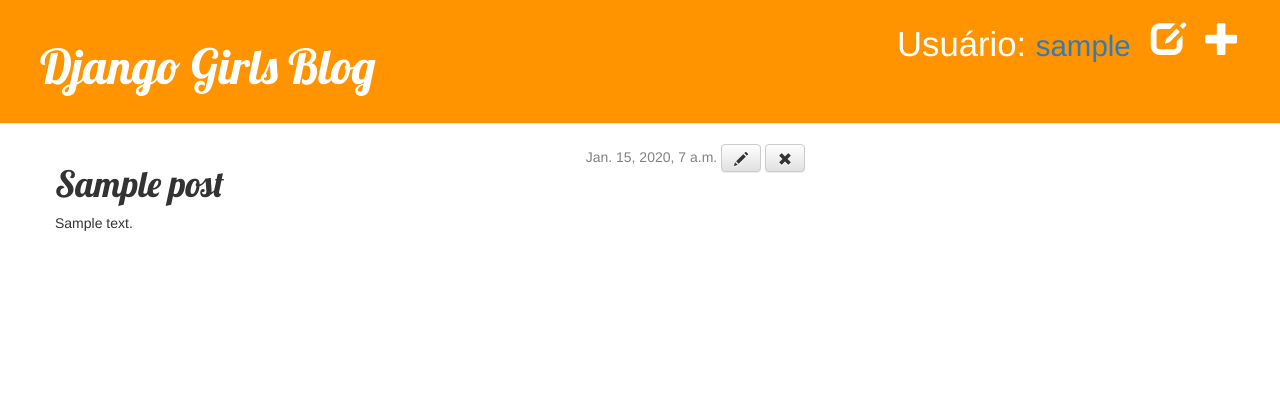
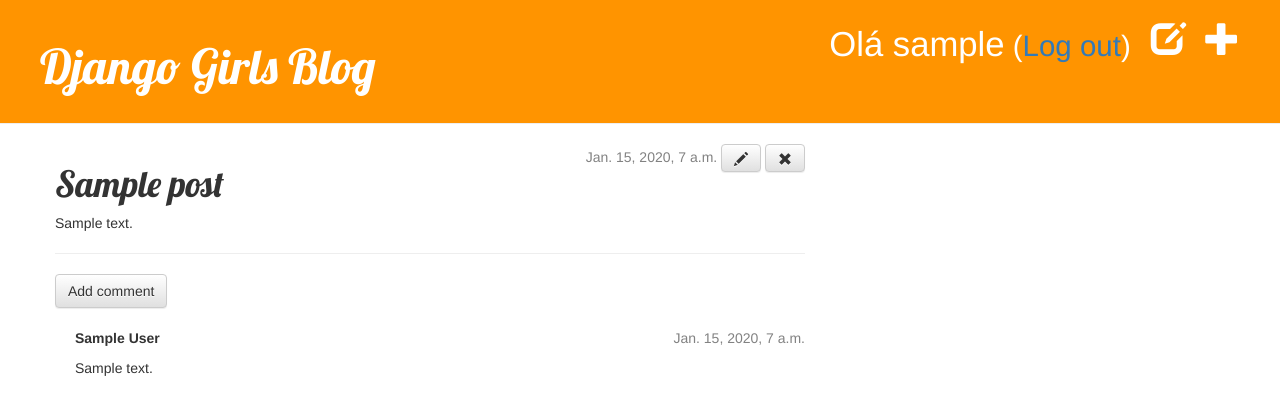
Before and after one commit to robertovieira/my_first_blog, a Django app: page /post/1/ in a window 1280 px wide. Shown: the top 415 px of the page. Run offline with Django 3.2, Linux system fonts and the light colour scheme; a user stored in the database is signed in; tables that the repository leaves empty hold one stand-in row (values such as "Sample post"); some libraries are stand-ins or nearby versions.

Commit message:
Parte de comentarios implementada e funcionando corretamente.

```diff
--- a/blog/admin.py
+++ b/blog/admin.py
@@ -1,6 +1,7 @@
 from django.contrib import admin
-from .models import Post
+from .models import Post, Comment
 
 # Register your models here.
 
 admin.site.register(Post)
+admin.site.register(Comment)
--- a/blog/models.py
+++ b/blog/models.py
@@ -18,3 +18,20 @@ class Post(models.Model):
 
 	def __str__(self):
 		return self.title
+
+	def approved_comments(self):
+		return self.comments.filter(approved_comment=True)
+
+class Comment(models.Model):
+    post = models.ForeignKey('blog.Post', related_name='comments')
+    author = models.CharField(max_length=200)
+    text = models.TextField()
+    created_date = models.DateTimeField(default=timezone.now)
+    approved_comment = models.BooleanField(default=False)
+
+    def approve(self):
+        self.approved_comment = True
+        self.save()
+
+    def __str__(self):
+        return self.text
--- a/blog/static/css/blog.css
+++ b/blog/static/css/blog.css
@@ -45,3 +45,7 @@ h1, h2, h3, h4 {
 .post h1 a, .post h1 a:visited {
     color: #000000;
 }
+
+.comment {
+    margin: 20px 0px 20px 20px;
+}
--- a/blog/templates/blog/base.html
+++ b/blog/templates/blog/base.html
@@ -12,7 +12,7 @@
             {% if user.is_authenticated %}
                 <a href="{% url 'blog.views.post_new' %}" class="top-menu"><span class="glyphicon glyphicon-plus"></span></a>
                 <a href="{% url 'post_draft_list' %}" class="top-menu"><span class="glyphicon glyphicon-edit"></span></a>
-                <p class="top-menu">Usuário: <small><a href="{% url 'django.contrib.auth.views.logout' %}">{{ user.username }}</a></small>
+                <p class="top-menu">Olá {{ user.username }}<small> (<a href="{% url 'django.contrib.auth.views.logout' %}">Log out</a>)</small></p>
             {% else %}
                 <a href="{% url 'django.contrib.auth.views.login' %}" class="top-menu"><span class="glyphicon glyphicon-user"></span></a>
             {% endif %}
--- a/blog/templates/blog/post_detail.html
+++ b/blog/templates/blog/post_detail.html
@@ -11,9 +11,30 @@
 		{% endif %}
 		{% if user.is_authenticated %}
 		    <a class="btn btn-default" href="{% url 'blog.views.post_edit' pk=post.pk %}"><span class="glyphicon glyphicon-pencil"></span></a>
-		    <a class="btn btn-default" href="{% url 'post_remove' pk=post.pk %}"><span class="glyphicon glyphicon-remove"></span></a>
+		    <a class="btn btn-default" href="{% url 'blog.views.post_remove' pk=post.pk %}"><span class="glyphicon glyphicon-remove"></span></a>
 		{% endif %}
     </div>
     <h1>{{ post.title }}</h1>
     <p>{{ post.text|linebreaks }}</p>
+    <hr>
+    {% if post.published_date %}
+	    <a class="btn btn-default" href="{% url 'add_comment_to_post' pk=post.pk %}">Add comment</a>
+		{% for comment in post.comments.all %}
+		    {% if user.is_authenticated or comment.approved_comment %}
+		    <div class="comment">
+		        <div class="date">
+		            {{ comment.created_date }}
+		            {% if not comment.approved_comment %}
+		                <a class="btn btn-default" href="{% url 'blog.views.comment_remove' pk=comment.pk %}"><span class="glyphicon glyphicon-remove"></span></a>
+		                <a class="btn btn-default" href="{% url 'blog.views.comment_approve' pk=comment.pk %}"><span class="glyphicon glyphicon-ok"></span></a>
+		            {% endif %}
+		        </div>
+		        <strong>{{ comment.author }}</strong>
+		        <p>{{ comment.text|linebreaks }}</p>
+		    </div>
+		    {% endif %}
+		{% empty %}
+		    <p>Ainda não há comentários :(</p>
+		{% endfor %}
+	{% endif %}
 {% endblock %}
--- a/blog/templates/blog/post_list.html
+++ b/blog/templates/blog/post_list.html
@@ -8,6 +8,7 @@
 	        </div>
 	        <h1><a href="{% url 'blog.views.post_detail' pk=post.pk %}">{{ post.title }}</a></h1>
 	        <p>{{ post.text|linebreaks }}</p>
+	        <a href="{% url 'blog.views.post_detail' pk=post.pk %}">Comentários: {{ post.approved_comments.count }}</a>
 	    </div>
 	{% endfor %}
 {% endblock content %}
--- a/blog/urls.py
+++ b/blog/urls.py
@@ -9,4 +9,7 @@ urlpatterns = [
     url(r'^drafts/$',	views.post_draft_list,	name='post_draft_list'),
     url(r'^post/(?P<pk>[0-9]+)/publish/$', views.post_publish, name='post_publish'),
     url(r'^post/(?P<pk>[0-9]+)/remove/$', views.post_remove, name='post_remove'),
+    url(r'^post/(?P<pk>[0-9]+)/comment/$', views.add_comment_to_post, name='add_comment_to_post'),
+    url(r'^comment/(?P<pk>[0-9]+)/approve/$', views.comment_approve, name='comment_approve'),
+	url(r'^comment/(?P<pk>[0-9]+)/remove/$', views.comment_remove, name='comment_remove'),
 ]
--- a/blog/views.py
+++ b/blog/views.py
@@ -2,8 +2,8 @@ from django.contrib.auth.decorators import login_required #controle de acesso
 from django.shortcuts import redirect # redirecionamento
 from django.shortcuts import render, get_object_or_404 # para retornar uma pagina amigavel
 from django.utils import timezone # para usar a funcao timezone.now() e etc
-from .models import Post # modelo usado por enquanto
-from .forms import PostForm # classe do formulario de New Post
+from .models import Post, Comment # modelo usado por enquanto
+from .forms import PostForm, CommentForm # classe dos formularios usados
 
 # Create your views here.
 
@@ -59,3 +59,29 @@ def post_remove(request, pk):
     post = get_object_or_404(Post, pk=pk)
     post.delete()
     return redirect('blog.views.post_list')
+
+def add_comment_to_post(request, pk):
+    post = get_object_or_404(Post, pk=pk)
+    if request.method == "POST":
+        form = CommentForm(request.POST)
+        if form.is_valid():
+            comment = form.save(commit=False)
+            comment.post = post
+            comment.save()
+            return redirect('blog.views.post_detail', pk=post.pk)
+    else:
+        form = CommentForm()
+    return render(request, 'blog/add_comment_to_post.html', {'form': form})
+
+@login_required
+def comment_approve(request, pk):
+    comment = get_object_or_404(Comment, pk=pk)
+    comment.approve()
+    return redirect('blog.views.post_detail', pk=comment.post.pk)
+
+@login_required
+def comment_remove(request, pk):
+    comment = get_object_or_404(Comment, pk=pk)
+    post_pk = comment.post.pk
+    comment.delete()
+    return redirect('blog.views.post_detail', pk=post_pk)
```
Also changed, not shown: blog/forms.py (+7 -1 lines), blog/templates/blog/add_comment_to_post.html (added, +9 -0 lines), blog/migrations/0002_comment.py (added).
